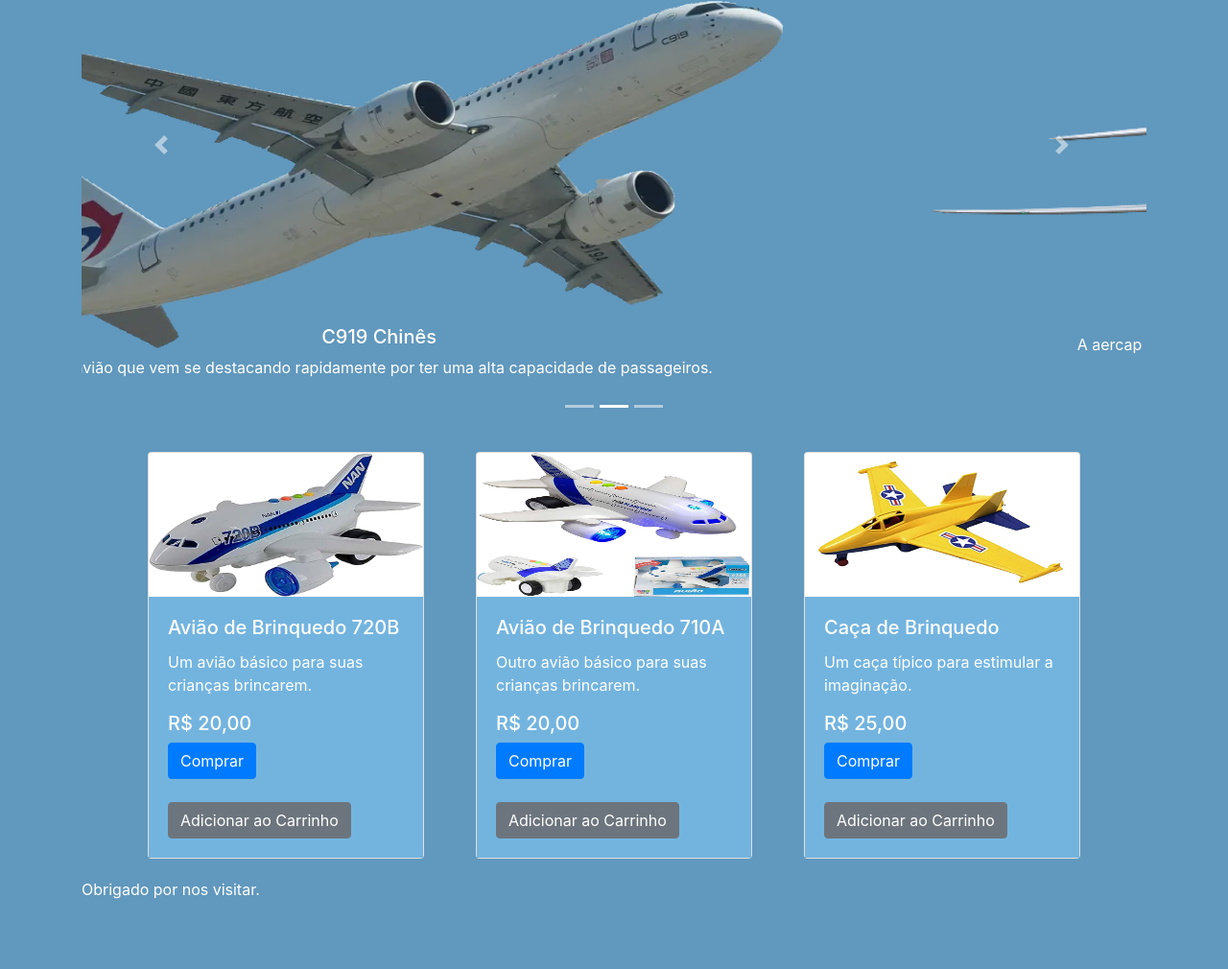
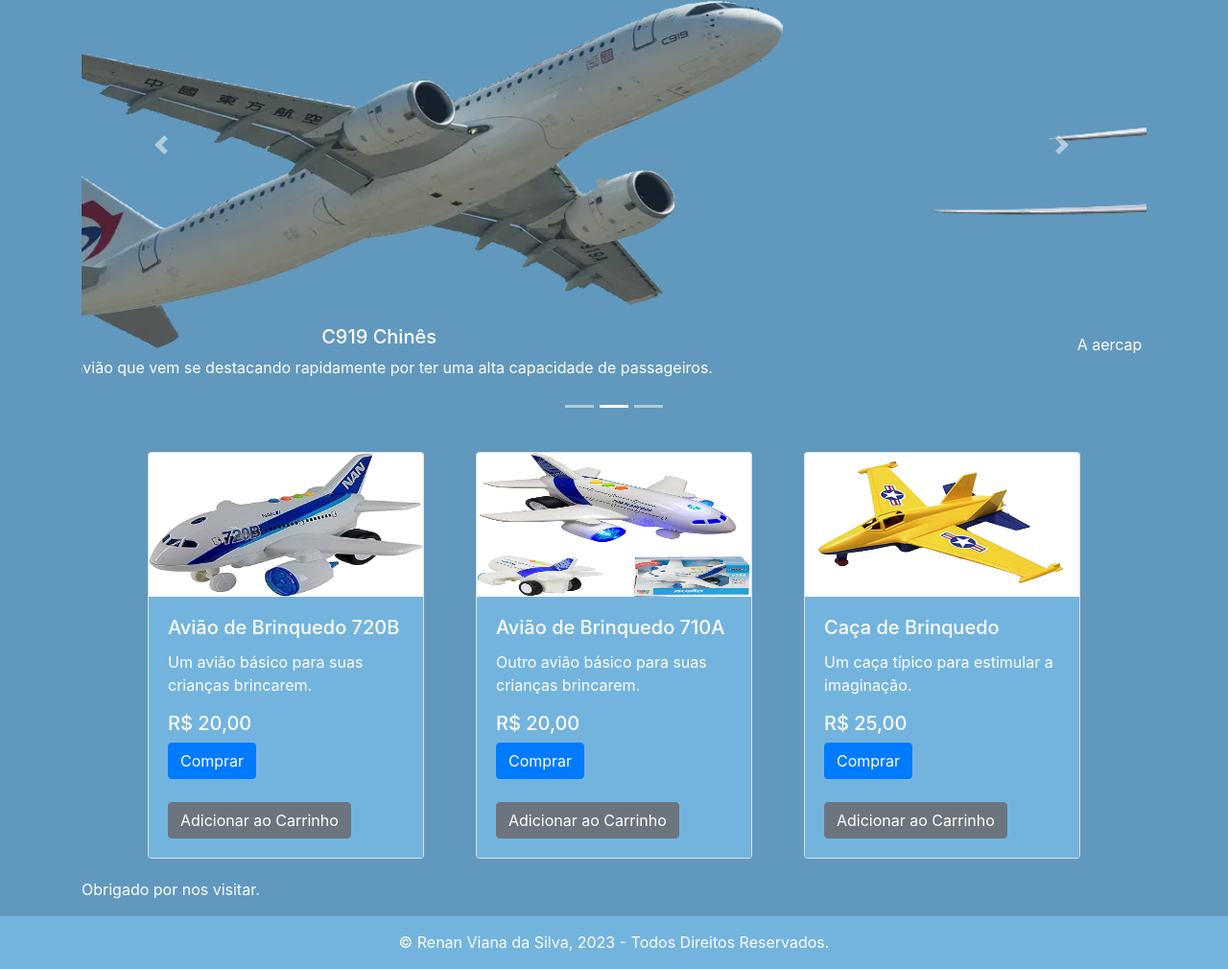
Before and after one commit to delsschoolaccount/teste-pages, a plain HTML site: page index.html in a window 1280 px wide. Shown: the part 397-1407 px from the top of the page at 96% size. Before the commit the page ends 1352 px from the top, so only its background shows below. Drawn offline with nearby package versions, Linux system fonts and the light colour scheme.

Commit message:
Added footer for the index, changed css.

```diff
--- a/index.html
+++ b/index.html
@@ -20,7 +20,7 @@
                     Hub
                 </button>
                 <div class="dropdown-menu" aria-labelledby="dropdownMenuButton">
-                    <a class="dropdown-item" href="index.html">Home</a>
+                    <a class="dropdown-item" href="index.html"><strong>Home</strong></a>
                     <a class="dropdown-item" href="sobre.html">Sobre</a>
                     <a class="dropdown-item" href="contato.html">Contato</a>
                 </div>
@@ -116,6 +116,10 @@
 
     </div>
 
+    <footer>
+        <p> © Renan Viana da Silva, 2023 - Todos Direitos Reservados.</p>
+    </footer>
+
     <script src="https://code.jquery.com/jquery-3.2.1.slim.min.js"
         integrity="sha384-KJ3o2DKtIkvYIK3UENzmM7KCkRr/rE9/Qpg6aAZGJwFDMVNA/GpGFF93hXpG5KkN" crossorigin="anonymous">
     </script>
--- a/style.css
+++ b/style.css
@@ -1,6 +1,7 @@
 body {
     background-color: #6198bd;
     color: #fff;
+    min-height: 100vh;
 }
 
 header {
@@ -10,6 +11,16 @@
     width: 100%;
     height: fit-content;
     margin-bottom: 20px;
+}
+
+footer{
+    background-color: #73b4df;
+    display: flex;
+    justify-content: space-evenly;
+    padding-top: 15px;
+    width: 100%;
+    height: fit-content;
+    margin: auto;
 }
 
 a {
```
Also changed, not shown: contato.html (+1 -1 lines), sobre.html (+1 -1 lines).
